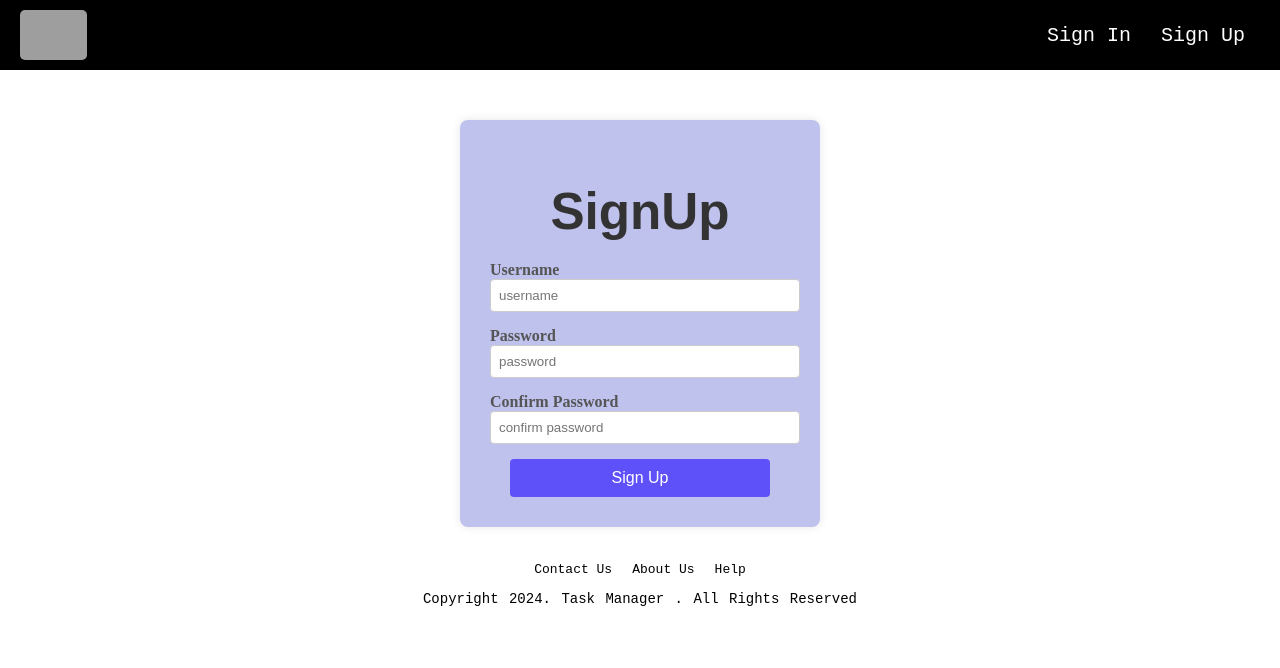
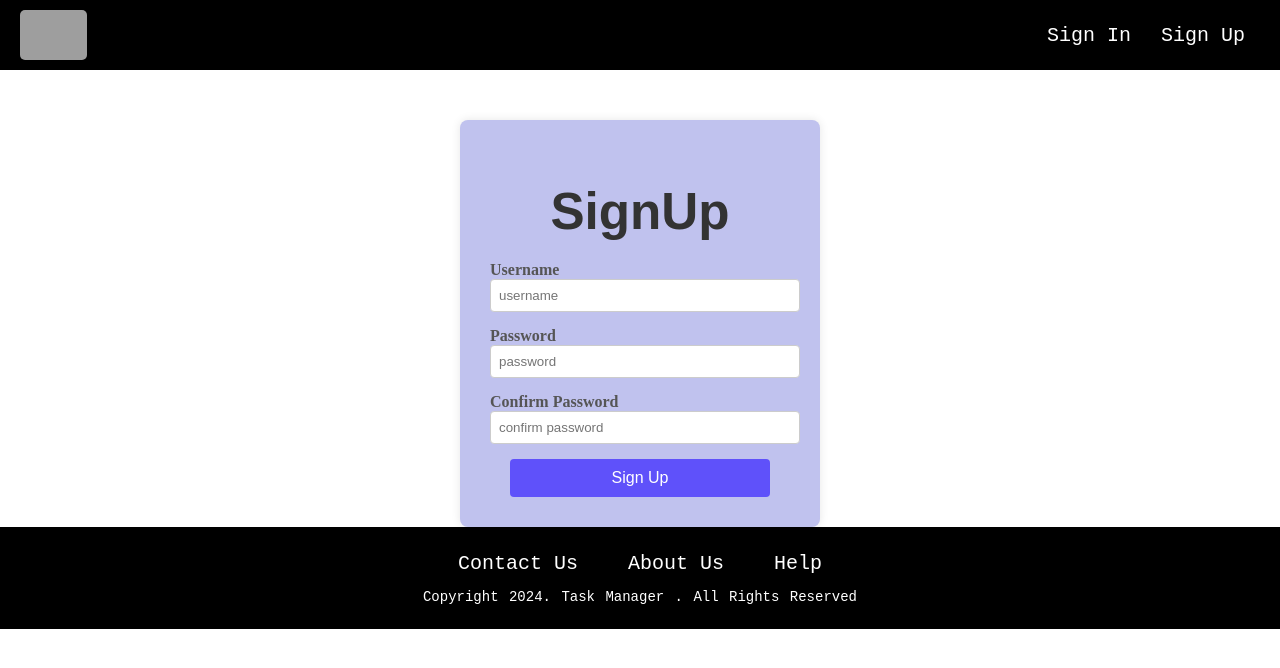
Before and after one commit to AliHussain-arch/TASK-MANAGER, a React (Vite) app in the folder FRONTEND/: page /signup in a window 1280 px wide. Shown: the top 668 px of the page. Built offline with nearby package versions, Linux system fonts and the light colour scheme; no server answers; grey boxes are pictures that could not be loaded.

Commit message:
add css for footer

```diff
--- a/FRONTEND/src/components/SemanticComponents/footer/footer.css
+++ b/FRONTEND/src/components/SemanticComponents/footer/footer.css
@@ -1,27 +1,53 @@
 
 /* footer css*/
 footer{
+  background: #000;
   height: auto;
   display: flex;
+  justify-content: space-between;
+  align-items: center;
+  padding: 10px 20px;
+  color: #fff;
+  font-family: monospace;
   width: 100%;
-    font-family: monospace;
-    padding-top: 20px;
-    padding-bottom: 20px;
-    color: #000000;
+  box-sizing: border-box;
+  margin-top: 0px;
+  text-align: center;
+  align-content: center;
   flex-direction: column;
   flex-wrap: wrap;
-    align-content: center;
+}
+footer a {
+  text-decoration: none;
+  color: #fff;
+  margin: 0 15px;
+  transition: color 0.3s ease;
+  font-size: 20px;
+}
 
-    text-align: center;
+footer a:hover {
+  color: #7799D8;
 }
 
   .footer-content h3{
 
     font-size: 15px;
     text-transform: capitalize;
+  }
+  .footer li {
+    color: #fff;
+    margin: 0 10px;
+  }
+  .footer a {
+    text-decoration: none;
+    color: #fff;
+  }
+  .footer Link {
+    color: #fff;
+    margin: 0 10px;
+  }
 
 
-  }
   .footer-contact p {
     max-width: 500px;
     margin: 15px auto;
@@ -39,12 +65,13 @@ footer{
     padding: 0px 20px ;
   }
   .footerHelp li {
+    color: #fff;
     margin: 0 10px;
   }
   .footerHelp a {
 
     text-decoration: none;
-    color: #000000;
+    color: #fff;
   }
 
   .footerHelp a i {
```
Lines whose indentation alone changed are shown as unchanged.
